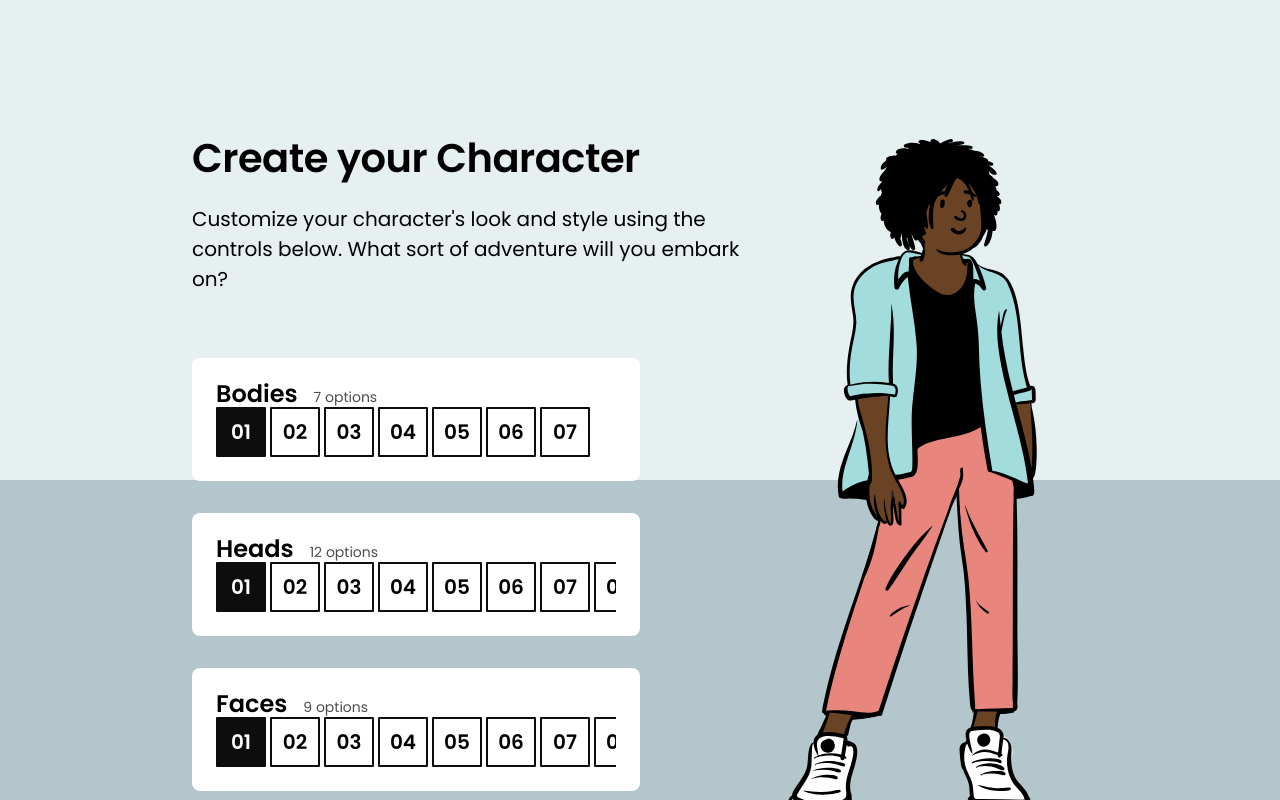
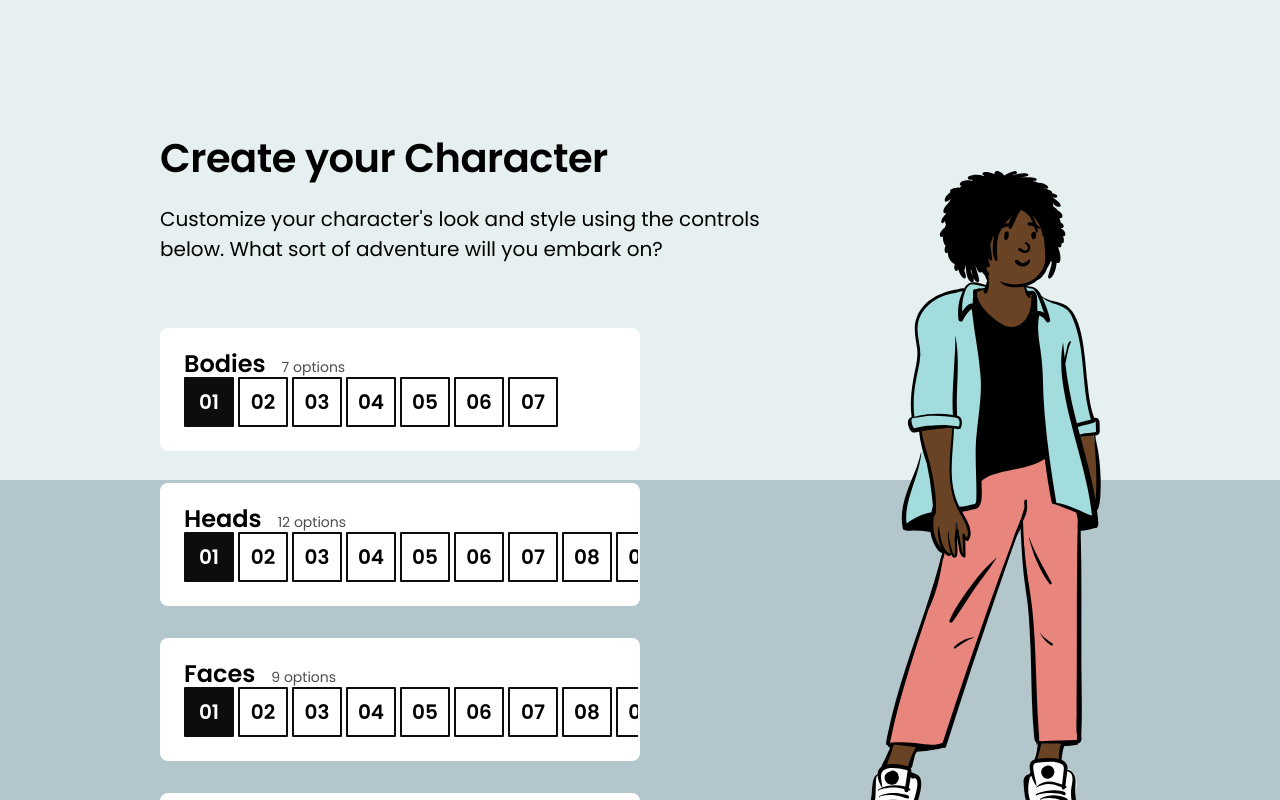
Before and after one commit to BrunoAMSilva/css4js-m2-workshop, a React (Create React App) app: page / in a window 1280 px wide. Shown: the top 800 px of the page. Built offline with nearby package versions, Linux system fonts and the light colour scheme.

Commit message:
Final commit

```diff
--- a/src/components/ButtonRow/ButtonRow.module.css
+++ b/src/components/ButtonRow/ButtonRow.module.css
@@ -1,4 +1,8 @@
 .buttonRow {
   white-space: nowrap;
   overflow-y: auto;
+  margin: -22px;
+  padding: 22px;
+  margin-top: 0;
+  padding-top: 0;
 }
--- a/src/components/CharacterEditor/CharacterEditor.module.css
+++ b/src/components/CharacterEditor/CharacterEditor.module.css
@@ -3,14 +3,6 @@
   padding-bottom: 64px;
   isolation: isolate;
   position: relative;
-}
-
-.maxWidthWrapper {
-  max-width: 1024px;
-  margin-left: auto;
-  margin-right: auto;
-  padding-left: 64px;
-  padding-right: 64px;
 }
 
 .header {
@@ -33,8 +25,8 @@
 
 .characterWrapper {
   position: fixed;
-  top: 128px;
-  right: 64px;
+  top: 20%;
+  left: 65%;
   width: 35%;
   min-height: 500px;
 }
--- a/src/components/Footer/Footer.module.css
+++ b/src/components/Footer/Footer.module.css
@@ -5,3 +5,7 @@
   color: white;
   text-align: center;
 }
+
+.footer a {
+  color: inherit;
+}
--- a/src/index.css
+++ b/src/index.css
@@ -30,7 +30,3 @@ body {
   padding: 0;
   border: 0;
 }
-
-footer a {
-  color: inherit;
-}
```
